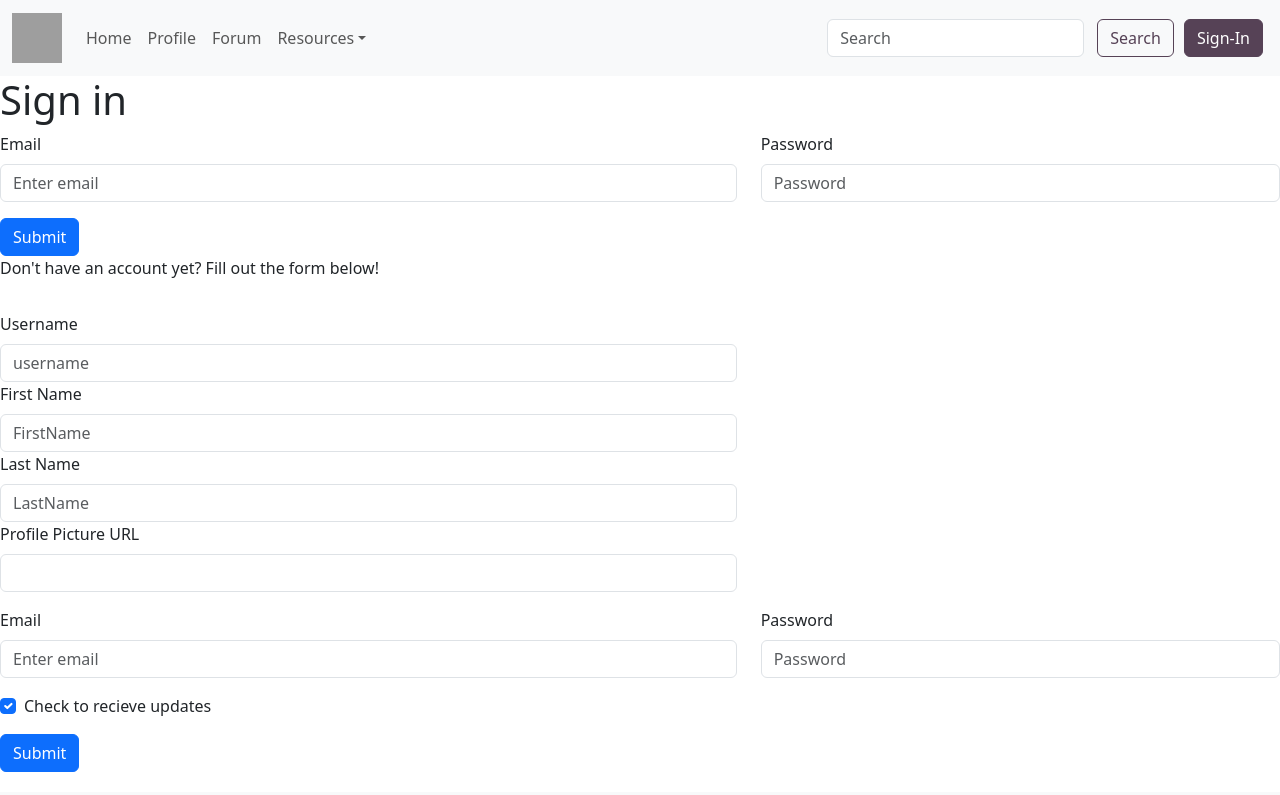
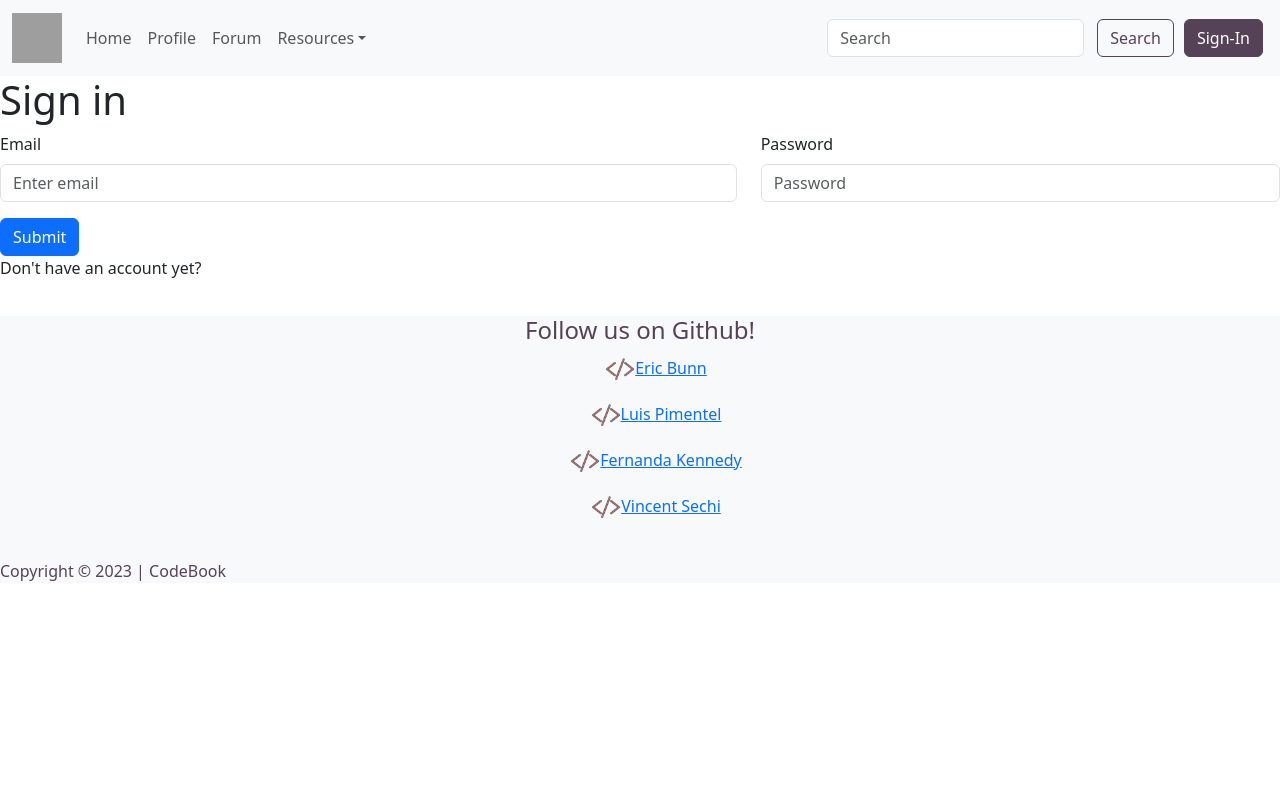
Before and after one commit to LuisPimentel93/CodeBook-FrontEnd, a React (Create React App) app: page /SignIn in a window 1280 px wide. Shown: the top 795 px of the page. Built offline with nearby package versions, Linux system fonts and the light colour scheme; grey boxes are pictures that could not be loaded.

Commit message:
changed sign in form

```diff
--- a/src/Components/SignIn.js
+++ b/src/Components/SignIn.js
@@ -1,55 +1,10 @@
-import { useState } from 'react';
 import Col from 'react-bootstrap/Col';
 import Form from 'react-bootstrap/Form';
 import Row from 'react-bootstrap/Row';
 import Button from 'react-bootstrap/Button';
-import InputGroup from 'react-bootstrap/InputGroup';
-import { FormGroup } from 'react-bootstrap';
-// import { FormGroup } from 'react-bootstrap';
 
 
 const Signin = () => {
-
-    const [profileInput, setProfileInput] = useState({
-        userName:'',
-        firstName: '',
-        lastName: '',
-        profilePicture:'',
-        emailAddress:'',
-        getsUpdates:true,
-        password:'',
-    })
-
-    //sets the url for profile creation
-    const URL = `${process.env.REACT_APP_BACKEND_URI}/profile`
-
-    //function to handle the change in the textboxes
-    const handleChange = (e) => {
-        const value = e.target.value;
-        setProfileInput({
-            ...profileInput,
-            [e.target.name]: value
-        });
-    }
-    //function to handle cnahge in checkbox
-    const handleUpdateCheck = (e) => {
-        const checked = e.target.checked
-        setProfileInput({
-            ...profileInput,
-            [e.target.name]: checked
-        })
-    }
-    //handles the submit to create the profile in the database
-    const handleSubmit = async (e) => {
-        const response = await fetch(URL,{
-            method: 'POST',
-            headers: {'Content-Type': 'application/json'},
-            body: JSON.stringify(profileInput)
-        })
-        if (response.status !== 201) console.log('error')
-    }
-
-    // const url = `${process.env.REACT_APP_BACKEND_URI}`
 
 
     return (
@@ -63,55 +18,17 @@ const Signin = () => {
                         <Form.Label>Email</Form.Label>
                         <Form.Control type="email" placeholder="Enter email" />
                     </Form.Group>
-
                     <Form.Group as={Col} controlId="formGridPassword">
                         <Form.Label>Password</Form.Label>
                         <Form.Control type="password" placeholder="Password" />
                     </Form.Group>
                 </Row>
-
                 <Button variant="primary" type="submit">
                     Submit
                 </Button>
                 <Row className="mb-3">
-                    <p> Don't have an account yet? Fill out the form below!</p>
+                    <p> Don't have an account yet? </p>
                 </Row>
-                </Form>
-                <Form onSubmit={handleSubmit}>
-                <Row className="mb-3">
-                    <FormGroup as={Col} xs={7} controlId="formGridName">
-                        <Form.Label>Username</Form.Label>
-                        <Form.Control type="text" onChange={handleChange} name='userName' placeholder="username" />
-
-                        <Form.Label>First Name</Form.Label>
-                        <Form.Control type="text" onChange={handleChange} name='firstName' placeholder="FirstName" />
-
-                        <Form.Label>Last Name</Form.Label>
-                        <Form.Control type="text" onChange={handleChange} name='lastName' placeholder="LastName" />
-
-                        <Form.Label>Profile Picture URL</Form.Label>
-                        <Form.Control type="text" onChange={handleChange} name='profilePicture' placeholder="" />
-                    </FormGroup>
-                </Row>
-                <Row className="mb-3">
-                    <Form.Group as={Col} xs={7} controlId="formGridEmail">
-                        <Form.Label>Email</Form.Label>
-                        <Form.Control type="email"  onChange={handleChange} name='emailAddress' placeholder="Enter email" />
-                    </Form.Group>
-
-                    <Form.Group as={Col} controlId="formGridPassword">
-                        <Form.Label>Password</Form.Label>
-                        <Form.Control type="password" secureTextEntry={true} onChange={handleChange} name='password' placeholder="Password" />
-                    </Form.Group>
-                </Row>
-
-                <Form.Group className="mb-3" id="formGridCheckbox">
-                    <Form.Check type="checkbox" defaultChecked={profileInput.getsUpdates} name='getsUpdates' onChange={handleUpdateCheck} label="Check to recieve updates" />
-                </Form.Group>
-
-                <Button variant="primary" type="submit">
-                    Submit
-                </Button>
             </Form>
         </div>
     );
```
